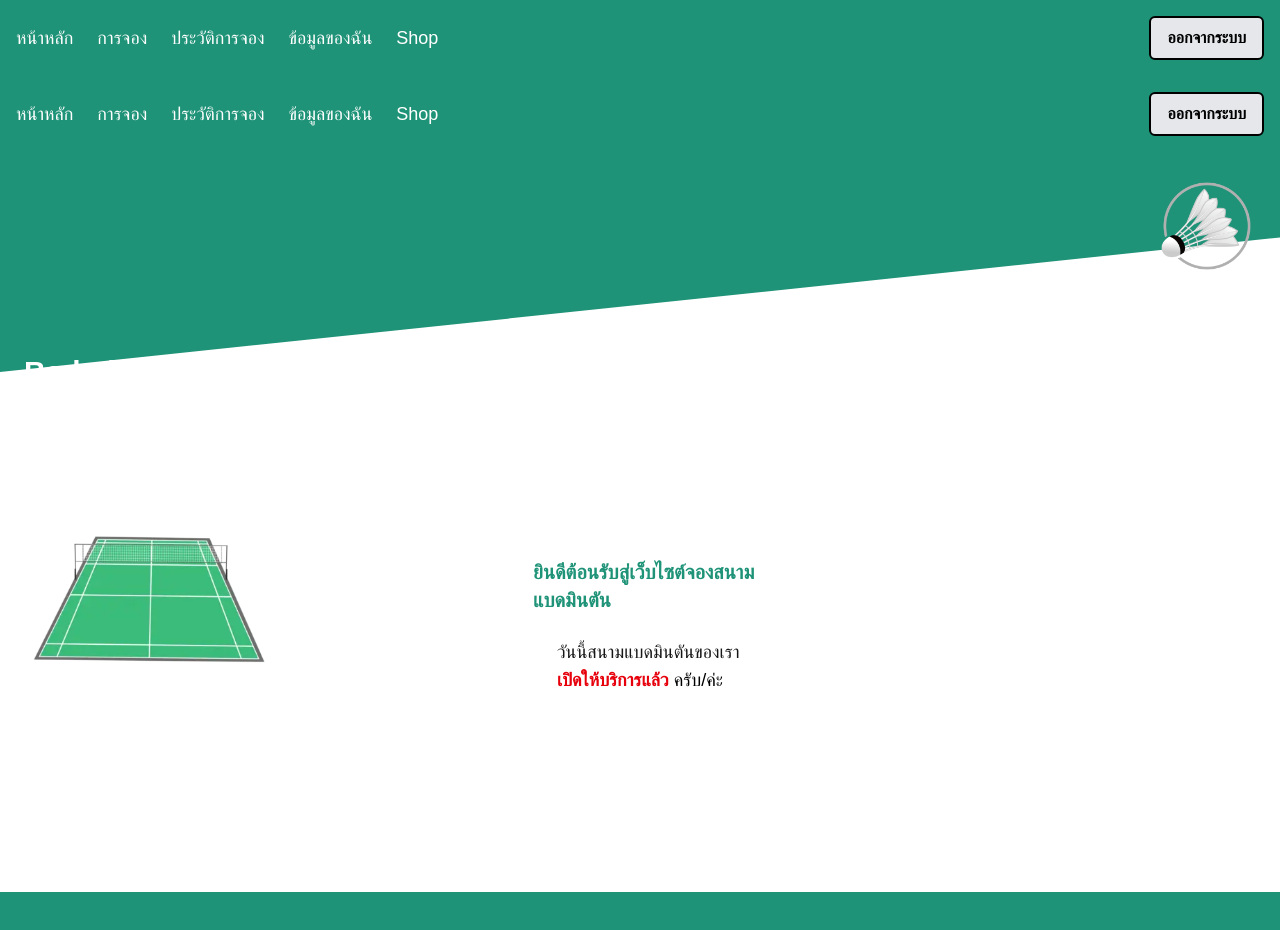
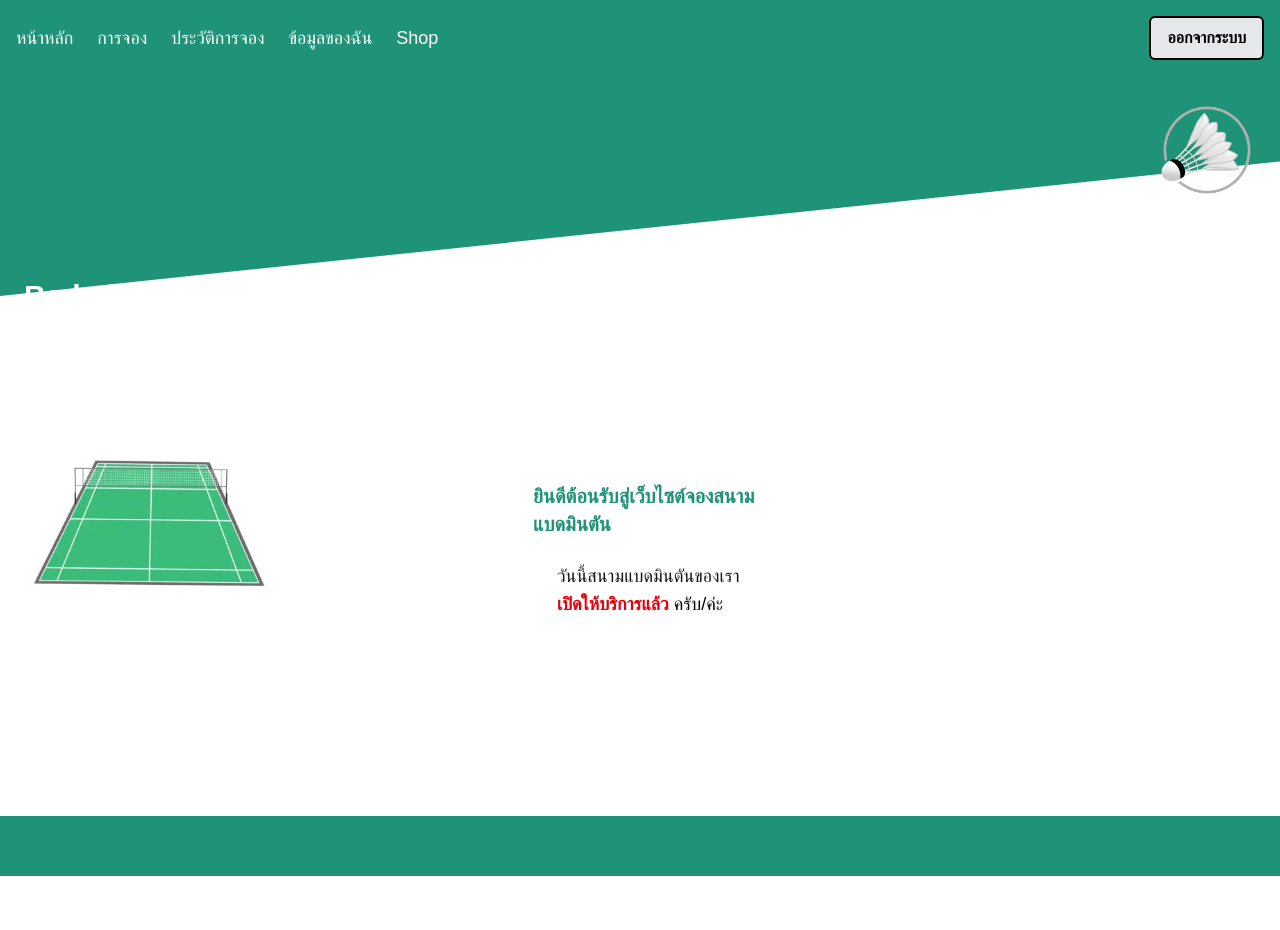
Before and after one commit to wuttipong098/Badminton-Court, a Next.js app: page /BadmintonCourt/new in a window 1280 px wide. Shown: the top 930 px of the page. After the commit the page ends 876 px from the top, so only its background shows below. Built offline with nearby package versions, Linux system fonts and the light colour scheme.

Commit message:
ีupdate from main to dev

```diff
--- a/src/app/layout.tsx
+++ b/src/app/layout.tsx
@@ -2,7 +2,6 @@
 import '../styles/globals.css';
 import Header from './BadmintonCourt/components/Header';
 import { usePathname } from 'next/navigation';
-
 import HeaderShop from './BadmintonShop/components/Header';
 export default function RootLayout({
     children,
@@ -14,8 +13,9 @@ export default function RootLayout({
     return (
         <html lang="en">
             <body>
-                {pathname !== '/BadmintonCourt/login' && pathname !== '/BadmintonCourt/register' && <Header />}
-            {pathname.includes("/BadmintonShop") ? <HeaderShop /> : <Header />}
+                {!pathname.includes("/BadmintonCourt/login") &&
+                 !pathname.includes("/BadmintonCourt/register") &&
+                 (pathname.includes("/BadmintonShop") ? <HeaderShop /> : <Header />)}
                 <main>{children}</main>
             </body>
         </html>
```
